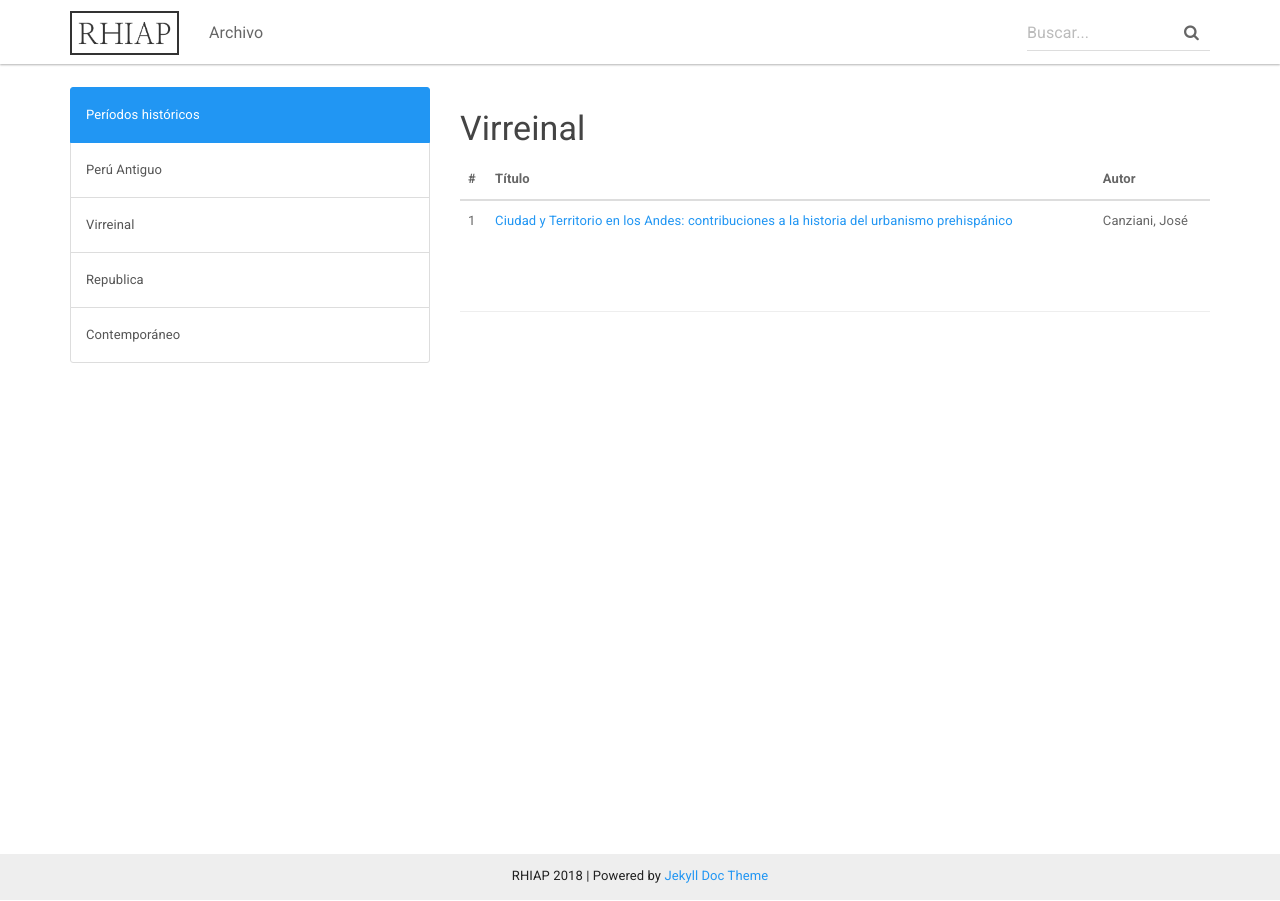
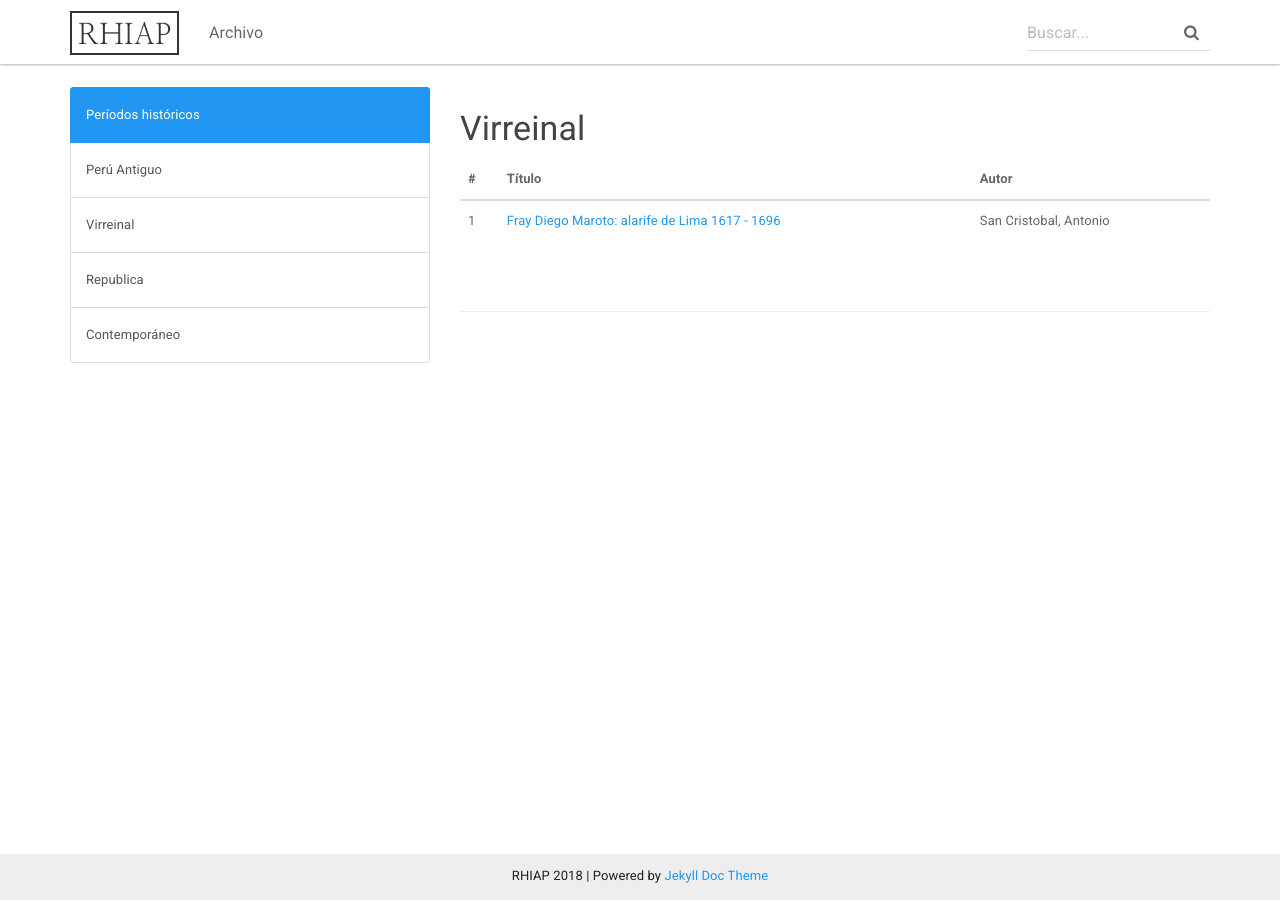
Before and after one commit to RHIAP/RHIAP.github.io, a Jekyll site: the page built from _archivo/virreinal.md, in a window 1280 px wide. Built offline with Jekyll 4.4.1, drawn with Linux system fonts in a browser that asks for light colours; nearby versions of some CDN libraries.

Commit message:
Update virreinal.md

```diff
--- a/_archivo/virreinal.md
+++ b/_archivo/virreinal.md
@@ -6,4 +6,4 @@ permalink: /archivo/virreinal/
 
 \# | Título | Autor
 --- | --- | ---
-1 | [Ciudad y Territorio en los Andes: contribuciones a la historia del urbanismo prehispánico](https://historiografiadelarteperuano.github.io/archivo/ciudad_y_territorio_canziani/) | Canziani, José
+1 | [Fray Diego Maroto: alarife de Lima 1617 - 1696](https://historiografiadelarteperuano.github.io/archivo/fray_diego_maroto_san_cristobal/) | San Cristobal, Antonio
```
